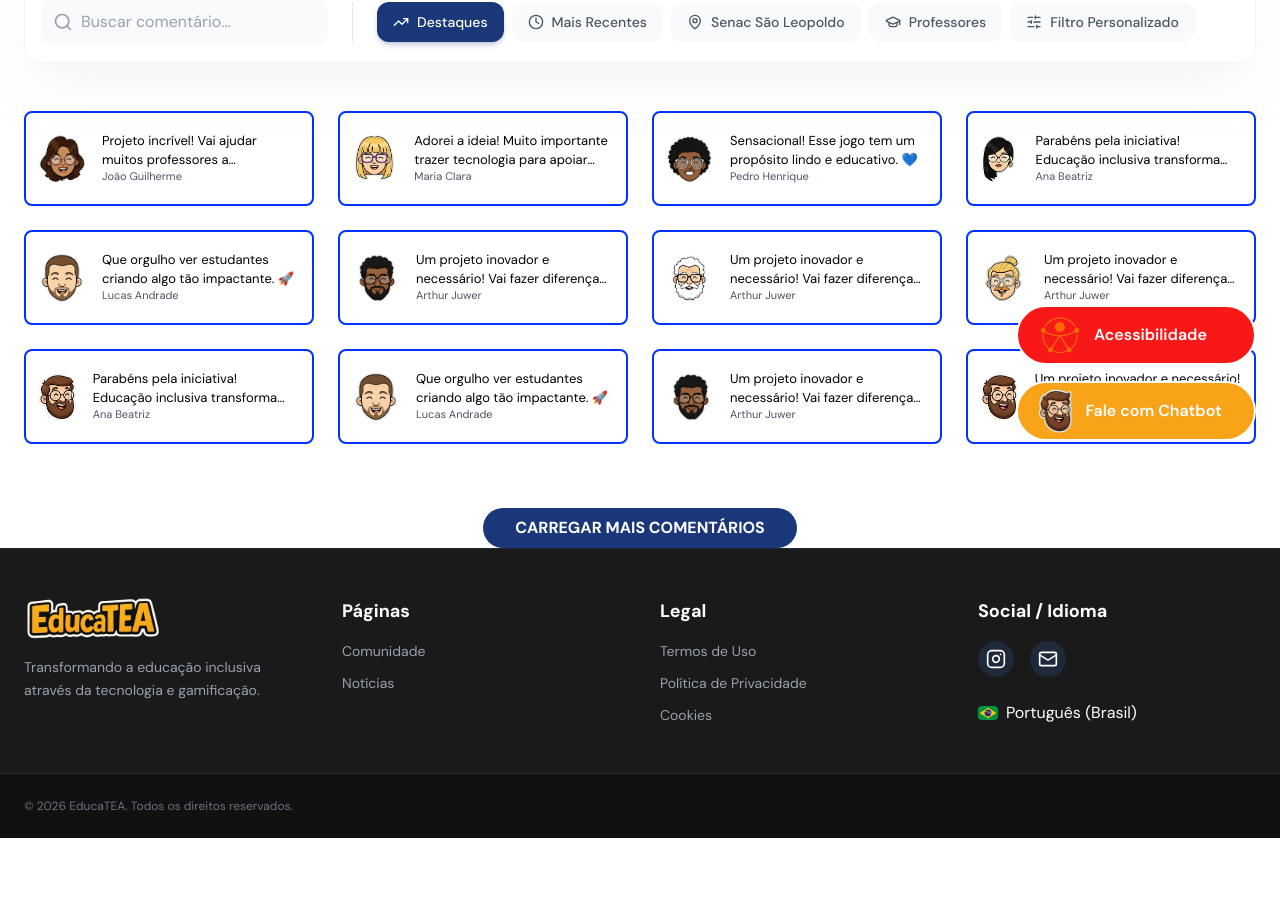
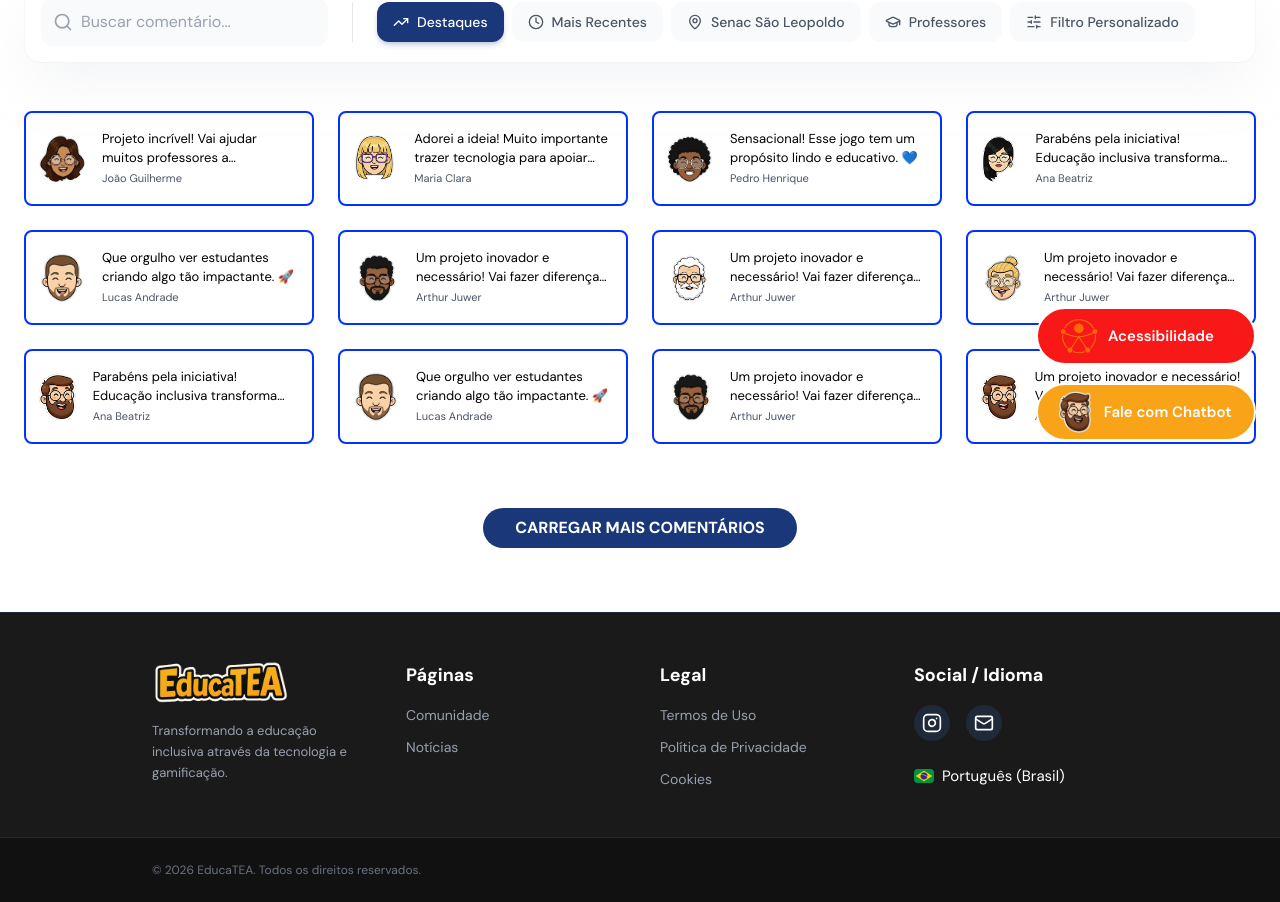
Before and after one commit to ArthurJuwer/educatea-v2.0, a Next.js app: page /comunidade in a window 1280 px wide. Shown: the part 335-1237 px from the top of the page. Before the commit the page ends 1173 px from the top, so only its background shows below. Built offline with nearby package versions, Linux system fonts and the light colour scheme.

Commit message:
Adjust for the make better experience the smalls devices

```diff
--- a/app/(site)/comunidade/page.jsx
+++ b/app/(site)/comunidade/page.jsx
@@ -82,9 +82,9 @@ export default function Comunidade() {
   };
 
   return (
-    <div className="">
+    <div className="py-16">
       {/* Hero Section */}
-      <section className="relative bg-white pt-16 pb-12">
+      <section className="relative bg-white  pb-12">
         <div className="max-w-7xl mx-auto px-6 flex flex-col items-center text-center">
 
           {/* Efeito Typewriter */}
--- a/components/Footer.jsx
+++ b/components/Footer.jsx
@@ -16,7 +16,7 @@ export default function Footer() {
     <footer className="bg-[#1A1A1A] text-white mt-auto border-t border-gray-800">
 
       {/* Seção Principal */}
-      <div className="max-w-7xl mx-auto px-6 py-12">
+      <div className="2xl:max-w-7xl lg:max-w-5xl mx-auto px-6 py-12">
         <div className="grid grid-cols-1 md:grid-cols-2 lg:grid-cols-4 gap-10">
 
           {/* Coluna 1: Marca e Descrição */}
@@ -24,7 +24,7 @@ export default function Footer() {
                 {/* Filtro css rápido para deixar o logo branco caso ele seja azul escuro */}
                 <Image src={LogoWhite} alt="EducaTEA" width={140} height={40} className="object-contain" />
 
-             <p className="text-gray-400 text-sm leading-relaxed max-w-xs">
+             <p className="text-gray-400 lg:text-[13px] 2xl:text-sm leading-relaxed max-w-xs">
                {t('components.footer.description')}
              </p>
           </div>
@@ -99,7 +99,7 @@ export default function Footer() {
 
       {/* Barra Inferior */}
       <div className="border-t border-gray-800 bg-[#111111]">
-        <div className="max-w-7xl mx-auto px-6 py-6 flex flex-col md:flex-row justify-between items-center gap-4">
+        <div className="2xl:max-w-7xl lg:max-w-5xl mx-auto px-6 py-4 lg:py-6 flex flex-col md:flex-row justify-between items-center lg:gap-4">
           <p className="text-gray-500 text-xs text-center md:text-left">
             {t('components.footer.copyright')}
           </p>
--- a/components/ForumComments.jsx
+++ b/components/ForumComments.jsx
@@ -7,7 +7,7 @@ export default function CommentCard({ text, author, image, comunidade = false, o
         cursor-pointer hover:bg-blue-50 transition-all
         ${comunidade
           ? "p-3 h-[95px] w-full text-sm"
-          : "p-4 lg:py-6 h-[115px] lg:w-[450px] text-sm"}
+          : "p-4 lg:py-6 h-[115px] lg:-w-[400px] 2xl:w-[450px] text-xs 2xl:text-sm"}
       `}
     >
       <img
@@ -16,11 +16,11 @@ export default function CommentCard({ text, author, image, comunidade = false, o
         className={`${comunidade ? "w-12 h-12" : "w-14 h-14"} rounded-full`}
       />
 
-      <div className="flex flex-col">
-        <p className={`${comunidade ? "text-[13px] line-clamp-2" : "text-sm"}`}>
+      <div className="flex flex-col gap-1">
+        <p className={`${comunidade ? "text-[13px] line-clamp-2" : "text-[12.5px] 2xl:text-sm"}`}>
           {text}
         </p>
-        <span className={`${comunidade ? "text-[11px]" : "text-xs"} text-gray-600`}>
+        <span className={`${comunidade ? "text-[11px]" : "text-[11px] 2xl:text-xs"} text-gray-600`}>
           {author}
         </span>
       </div>
--- a/components/GameCard.jsx
+++ b/components/GameCard.jsx
@@ -15,7 +15,7 @@ export default function GameCard() {
       viewport={{ once: true }}
       className="
         bg-[#313744] p-6 pt-5 text-white rounded-2xl
-        w-10/12 md:w-1/2 lg:w-4/12
+        w-10/12 lg:w-5/12 md:w-1/2
         flex flex-col gap-4 relative
       "
     >
@@ -53,7 +53,7 @@ export default function GameCard() {
           whileInView={{ opacity: 1, x: 0 }}
           transition={{ delay: 0.4, duration: 0.5 }}
           viewport={{ once: true }}
-          className="text-sm md:text-base md:w-1/2 text-center md:text-left"
+          className="text-[15px] 2xl:text-base md:w-1/2 text-center md:text-left"
         >
           {t('components.game_card.description')}
         </motion.p>
@@ -66,9 +66,7 @@ export default function GameCard() {
         transition={{ type: "spring", stiffness: 300 }}
         className="
           bg-[#0033FF] rounded-xl px-14 py-2 font-semibold cursor-pointer
-          text-sm md:text-base
-          md:absolute md:left-1/2 md:-translate-x-1/2 md:-bottom-5
-        "
+          lg:text-sm 2xl:text-base md:absolute md:left-1/2 md:-translate-x-1/2 md:-bottom-5"
       >
         {t('components.game_card.button')}
       </motion.button>
--- a/components/Searches.jsx
+++ b/components/Searches.jsx
@@ -304,14 +304,14 @@ export default function Searches() {
         </div>
 
         {/* ================= TABS SELECTOR ================= */}
-        <div className="flex flex-wrap justify-center gap-2 border-2 border-[#0033FF] rounded-full overflow-hidden font-semibold mt-4">
+        <div className="flex w-full lg:w-[600px] 2xl:w-[700px] text-sm lg:text-base flex-wrap justify-center border-2 border-[#0033FF] rounded-full overflow-hidden font-semibold mt-4">
           {["cientifico", "pitch", "resultados"].map((item) => (
             <motion.button
               key={item}
               onClick={() => setActive(item)}
               whileHover={{ scale: 1.05 }}
               whileTap={{ scale: 0.95 }}
-              className={`px-6 sm:px-10 py-2 transition ${
+              className={`w-1/3 lg:px-6 py-2 transition ${
                 active === item
                   ? "bg-[#0033FF] text-white font-bold"
                   : "text-white hover:bg-[#0033FF]/20"
--- a/components/Team.jsx
+++ b/components/Team.jsx
@@ -16,31 +16,31 @@ import GabrielMoraes from "@/public/images/team/GabrielMoraes.webp"
 const desenvolvedores = [
   {
     nome: "Arthur Cidade Matjjie",
-    imagem: "/images/team/ArthurCidade.jpg",
-    linkedin: ArthurCidade,
+    imagem: ArthurCidade,
+    linkedin: "",
   },
   {
     nome: "Arthur Juwer Rambo",
-    imagem: "/images/team/ArthurJuwer.png",
-    linkedin: ArthurJuwer,
+    imagem: ArthurJuwer,
+    linkedin: "",
   },
 ];
 
 const orientadores = [
   {
     nome: "Elisangela Gisele",
-    imagem: "/images/team/Elisangela.jpg",
-    linkedin: Elisangela,
+    imagem: Elisangela,
+    linkedin: "",
   },
   {
     nome: "Gabriel Moraes",
-    imagem: "/images/team/GabrielMoraes.jpg",
-    linkedin: GabrielMoraes,
+    imagem: GabrielMoraes,
+    linkedin: "",
   },
   {
     nome: "Gabriele de Oliveira",
-    imagem: "/images/team/Gabriele.jpg",
-    linkedin: Gabriele,
+    imagem: Gabriele,
+    linkedin: "",
   },
 
 ];
@@ -95,7 +95,7 @@ function FlipCard({ pessoa }) {
   return (
     <motion.article
       variants={cardVariant}
-      className="relative w-[288px] h-[320px] cursor-pointer [perspective:1200px]"
+      className="relative 2xl:w-[288px] lg:w-[266px] lg:h-[300px] 2xl:h-[320px] cursor-pointer [perspective:1200px]"
       onMouseEnter={handleMouseEnter}
       onMouseLeave={handleMouseLeave}
     >
--- a/components/acessibilidade/AcessbilidadeButton.jsx
+++ b/components/acessibilidade/AcessbilidadeButton.jsx
@@ -11,14 +11,14 @@ export default function AcessibilidadeButton({ onClick }) {
   return (
     <div
       onClick={onClick}
-      className="bg-[#F91818] lg:w-[240px] w-full cursor-pointer border-2 border-white rounded-full text-white flex justify-between gap-3 lg:py-1.5 lg:px-5 p-2.5 items-center font-semibold hover:opacity-90 transition"
+      className="bg-[#F91818] lg:w-[220px] 2xl:w-[240px] w-full cursor-pointer border-2 border-white rounded-full text-white flex justify-between lg:gap-2 2xl:gap-3 lg:py-1.5 lg:px-5 p-2.5 items-center font-semibold hover:opacity-90 transition"
     >
       <Image
         src={IconAcessibilidade}
-        className="lg:size-11 size-10"
+        className="2xl:size-11 lg:size-[42px] size-10"
         alt={t('components.accessibility_button.alt')}
       />
-      <p className="lg:w-full lg:block hidden">
+      <p className="lg:w-full lg:text-[15px] 2xl:text-base lg:block hidden">
         {t('components.accessibility_button.text')}
       </p>
     </div>
--- a/components/chatbot/ChatbotButton.jsx
+++ b/components/chatbot/ChatbotButton.jsx
@@ -11,14 +11,14 @@ export default function ChatbotButton({ onClick }) {
   return (
     <div
       onClick={onClick}
-      className={`bg-[#F9A318] ${t('components.chatbot_button.text') == "Habla con el Chatbot" ? "lg:w-[255px] w-full" : "lg:w-[240px] w-full"}  z-40 cursor-pointer border-2 border-white rounded-full text-white flex justify-between gap-3 lg:py-1.5 lg:px-5 p-2.5 items-center font-semibold hover:opacity-90 transition`}
+      className={`bg-[#F9A318] ${t('components.chatbot_button.text') == "Habla con el Chatbot" ? "2xl:w-[255px] lg:w-[235px] w-full" : "2xl:w-[240px] lg:w-[220px] 2xl:w-[240px] w-full"}  z-40 cursor-pointer border-2 border-white rounded-full text-white flex justify-between gap-3 lg:py-1.5 lg:px-5 p-2.5 items-center font-semibold hover:opacity-90 transition`}
     >
       <Image
         src={ChatFace}
-        className="lg:size-11 size-10"
+        className="2xl:size-11 lg:size-[42px] size-10"
         alt={t('components.chatbot_button.alt')}
       />
-      <p className="lg:w-full lg:block hidden ">
+      <p className="lg:w-full lg:text-[15px] 2xl:text-base lg:block hidden">
         {t('components.chatbot_button.text')}
       </p>
     </div>
--- a/components/sub-components/LanguageSelectFooter.jsx
+++ b/components/sub-components/LanguageSelectFooter.jsx
@@ -59,7 +59,7 @@ export function LanguageSelectFooter() {
           alt={selected.label}
           className="rounded-sm object-cover"
         />
-        <span>{selected.label}</span>
+        <span className="lg:text-[15px]">{selected.label}</span>
       </motion.button>
 
       <AnimatePresence>
```
